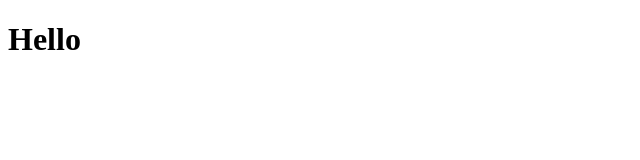
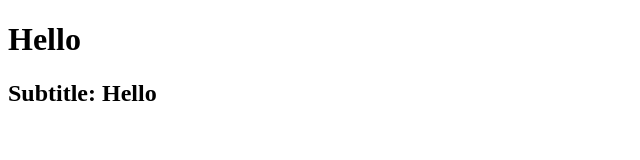
Before and after one commit to kd-seattleu/gitdemo, a plain HTML site: page index.html in a window 1280 px wide. Shown: the whole page, without its empty margins (0-640 px from the left). Drawn offline with Linux system fonts and the light colour scheme.

Commit message:
added a sub title

```diff
--- a/index.html
+++ b/index.html
@@ -5,5 +5,7 @@
     <meta name="viewport" content="width=device-width, initial-scale=1.0">
     <title>Hello</title>
 </head>
-<body> <h1>Hello</h1> </body>
+<body> <h1>Hello</h1>
+<h2> Subtitle: Hello </h2>
+</body>
 </html>
```
